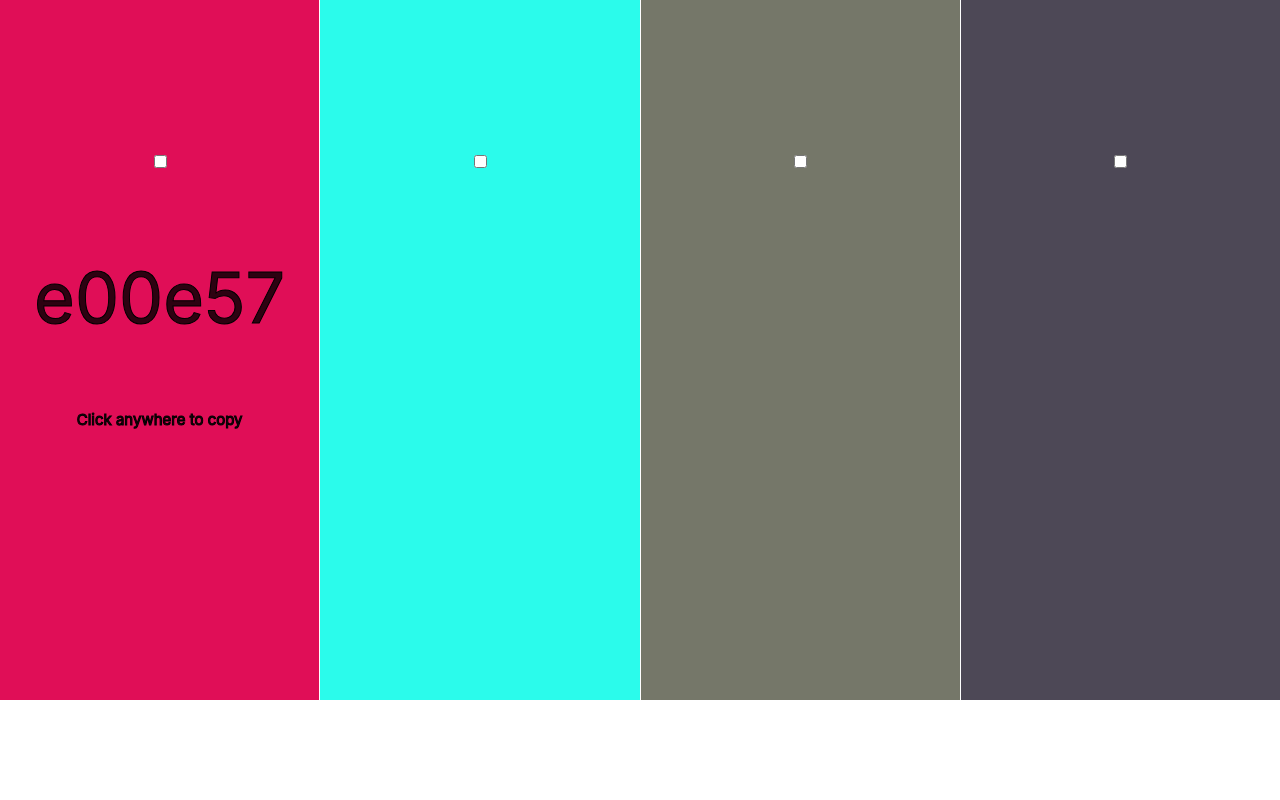
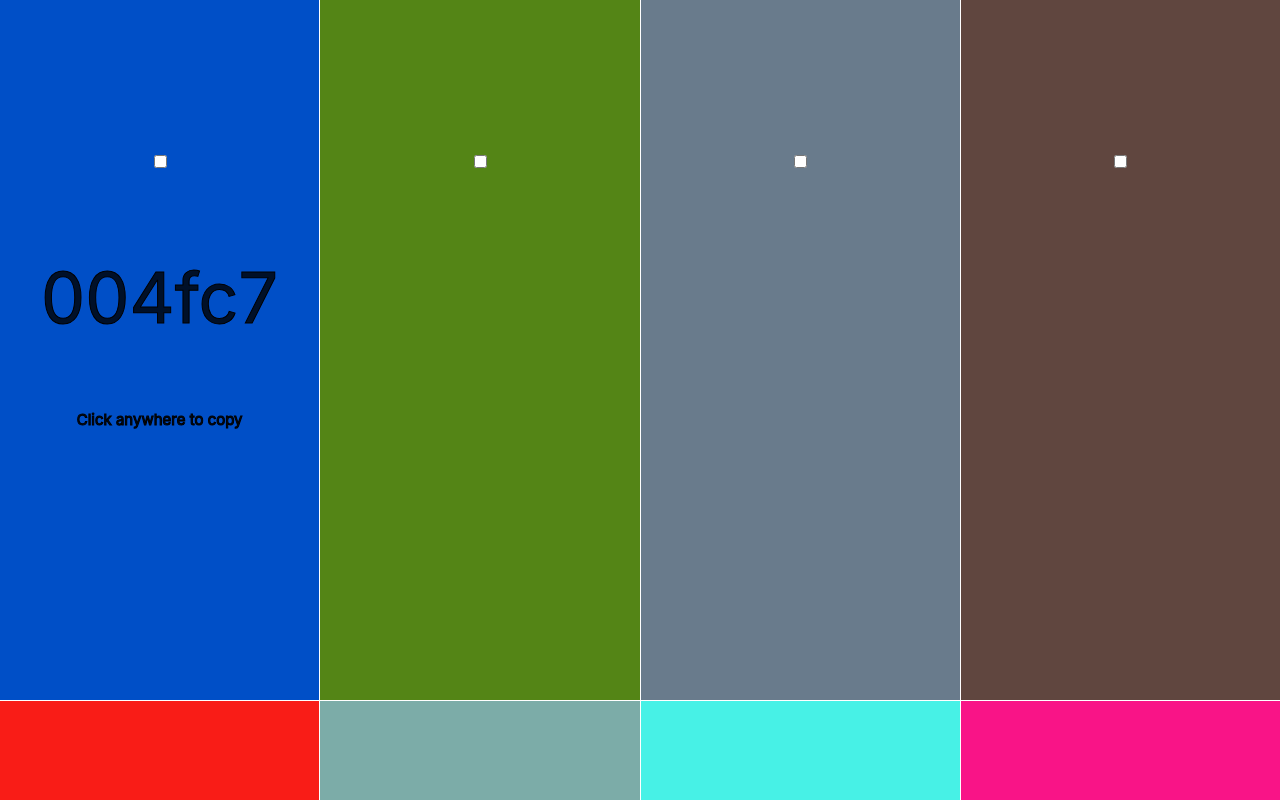
Before and after one commit to amara-j/colorpicker, a React (Create React App) app: page / in a window 1280 px wide. Shown: the top 800 px of the page. Built offline with nearby package versions, Linux system fonts and the light colour scheme.

Commit message:
arbitrary numbers of color blocks

```diff
--- a/src/App.js
+++ b/src/App.js
@@ -3,7 +3,8 @@ import { React, useState, useEffect } from "react";
 import ColorBlock from "./ColorBlock.js";
 
 const ColorBlockContainer = () => {
-  const [blockPinState, updatePin] = useState([false, false, false, false]);
+  const numBlocks = 10;
+  const [blockPinState, updatePin] = useState(Array(numBlocks).fill(false));
 
   const randomizeColor = () => {
     const randomRed = Math.floor(255 * Math.random());
@@ -19,9 +20,7 @@ const ColorBlockContainer = () => {
 
   const handleKeyDown = (e) => {
     if (e.code === "Space") {
-      console.log("blockpinstate: ", blockPinState);
       const updatedColors = colors.map((color, i) => {
-        console.log("index:", i, blockPinState[i]);
         if (!blockPinState[i]) {
           return randomizeColor();
         }
@@ -48,11 +47,9 @@ const ColorBlockContainer = () => {
   };
 
   const setBlockPinned = (index, isPinned) => {
-    //console.log(index, isPinned);
     let newBlockPinState = [...blockPinState];
     newBlockPinState[index] = isPinned;
     updatePin(newBlockPinState);
-    //console.log(newBlockPinState);
   };
 
   return (
@@ -76,7 +73,4 @@ const App = () => {
   return <ColorBlockContainer />;
 };
 
-//colorBlock accepts boolean for checked/not and a function to run
-//
-
 export default App;
```
Also changed, not shown: 1 other file (tests, documents, lock files or other folders).
